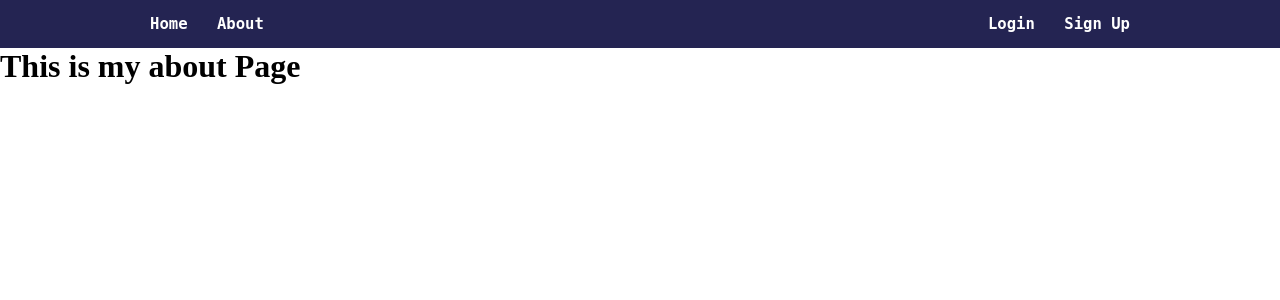
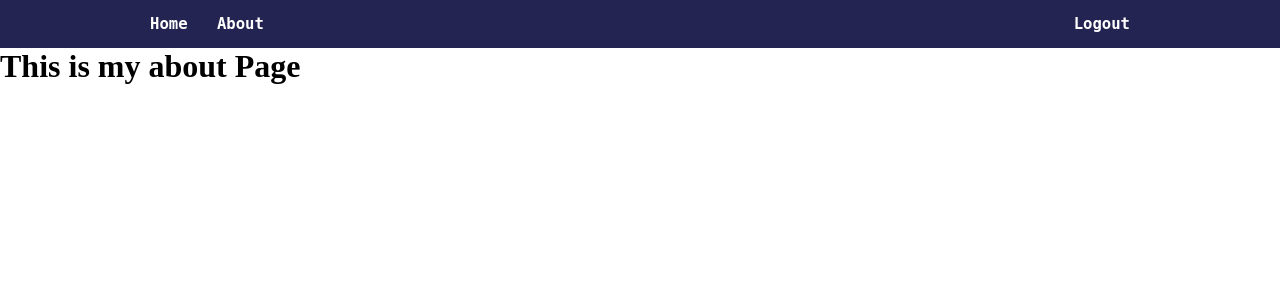
Before and after one commit to mananuf/blog, a Flask app: page /about in a window 1280 px wide. Shown: the top 300 px of the page. Run offline with Flask 2, Linux system fonts and the light colour scheme; a user stored in the database is signed in.

Commit message:
added a conditional statement for toggling between login and logout links

```diff
--- a/blog/templates/layout.html
+++ b/blog/templates/layout.html
@@ -23,8 +23,12 @@
                 <li><a href="{{url_for('about')}}">About</a></li>
             </ul>
             <ul class="nav-right">
-                <li><a href="{{url_for('login')}}">Login</a></li>
-                <li><a href="{{url_for('registration')}}">Sign Up</a></li>
+                {% if current_user.is_authenticated %} <!--if the user is logged in already-->
+                    <li><a href="{{url_for('logout')}}">Logout</a></li> <!--display this route-->
+                {% else %} <!--else, display defaults-->
+                    <li><a href="{{url_for('login')}}">Login</a></li>
+                    <li><a href="{{url_for('registration')}}">Sign Up</a></li>
+                {% endif %}
             </ul>
         </nav>
     </div>
```
